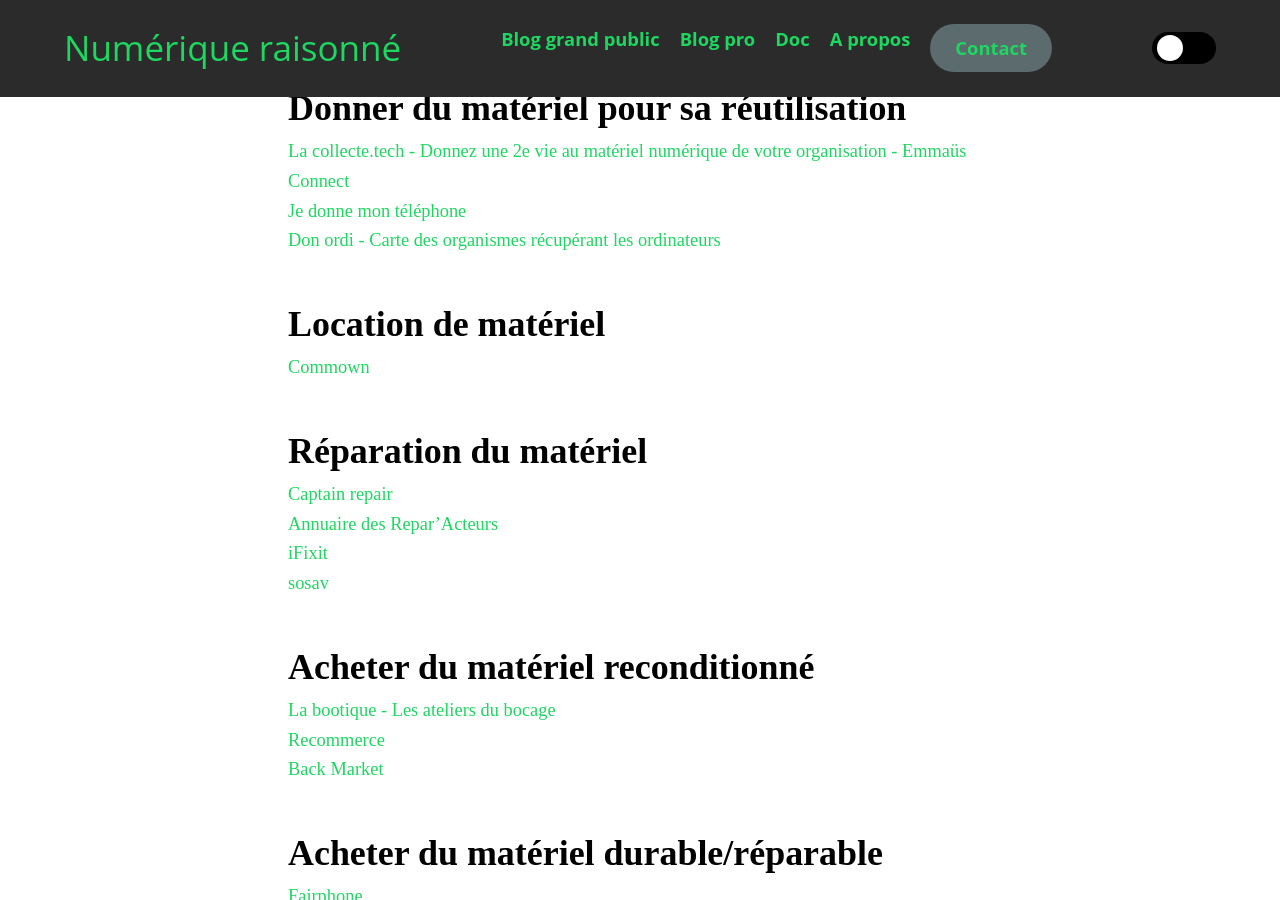
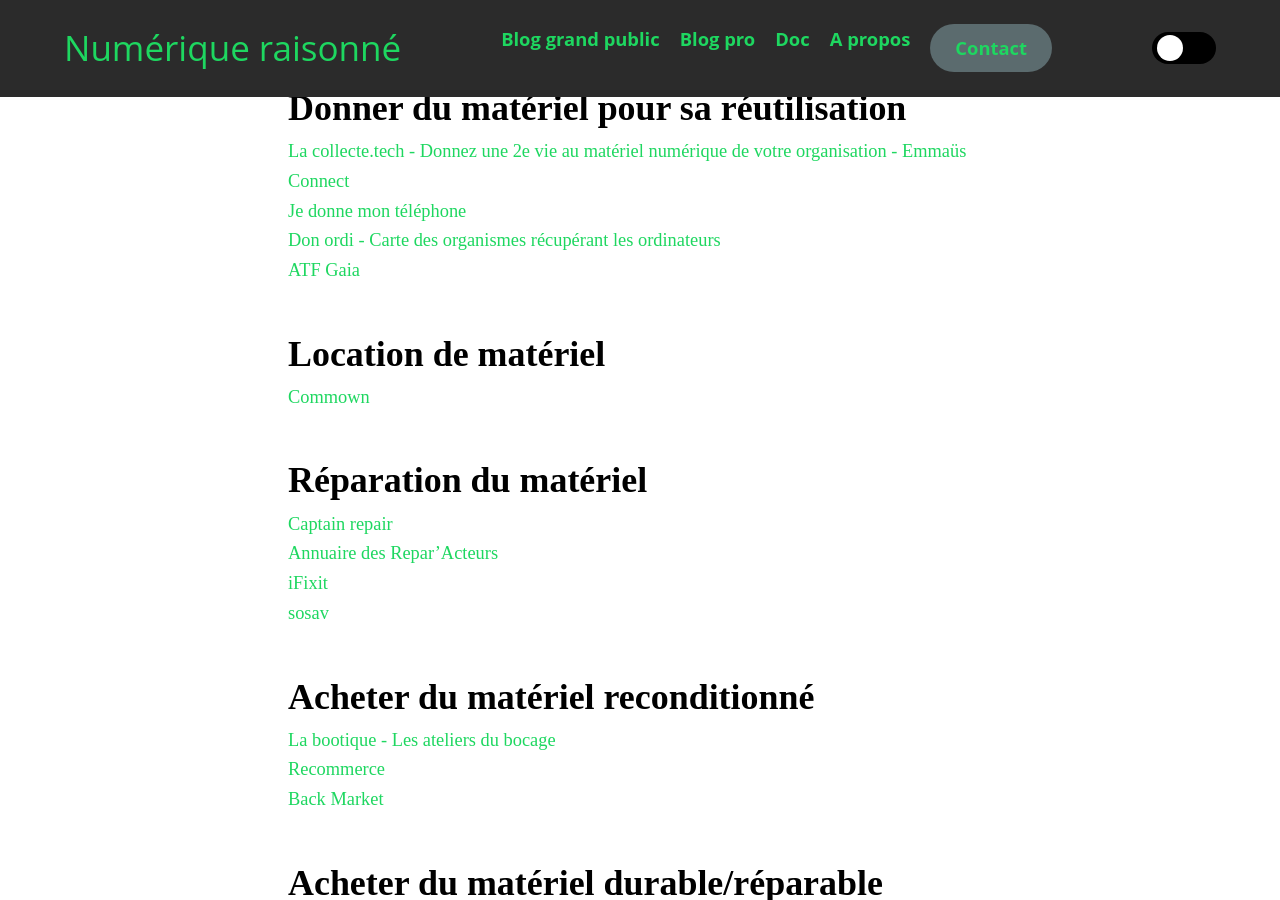
Before and after one commit to Slandais/slandais.github.io, a Jekyll site: the page built from _pages/liens-numerique-responsable.md, in a window 1280 px wide and 900 px high, scrolled down 4239 px. Built offline with Jekyll 4.4.1, drawn with Linux system fonts in a browser that asks for light colours.

Commit message:
Update liens-numerique-responsable.md

```diff
--- a/_pages/liens-numerique-responsable.md
+++ b/_pages/liens-numerique-responsable.md
@@ -134,6 +134,7 @@
 * [La collecte.tech - Donnez une 2e vie au matériel numérique de votre organisation - Emmaüs Connect](https://lacollecte.tech/)
 * [Je donne mon téléphone](https://www.jedonnemontelephone.fr/)
 * [Don ordi - Carte des organismes récupérant les ordinateurs](http://donordi.fr/)
+* [ATF Gaia](https://www.atf-gaia.fr)
 
 ## Location de matériel
 
```
